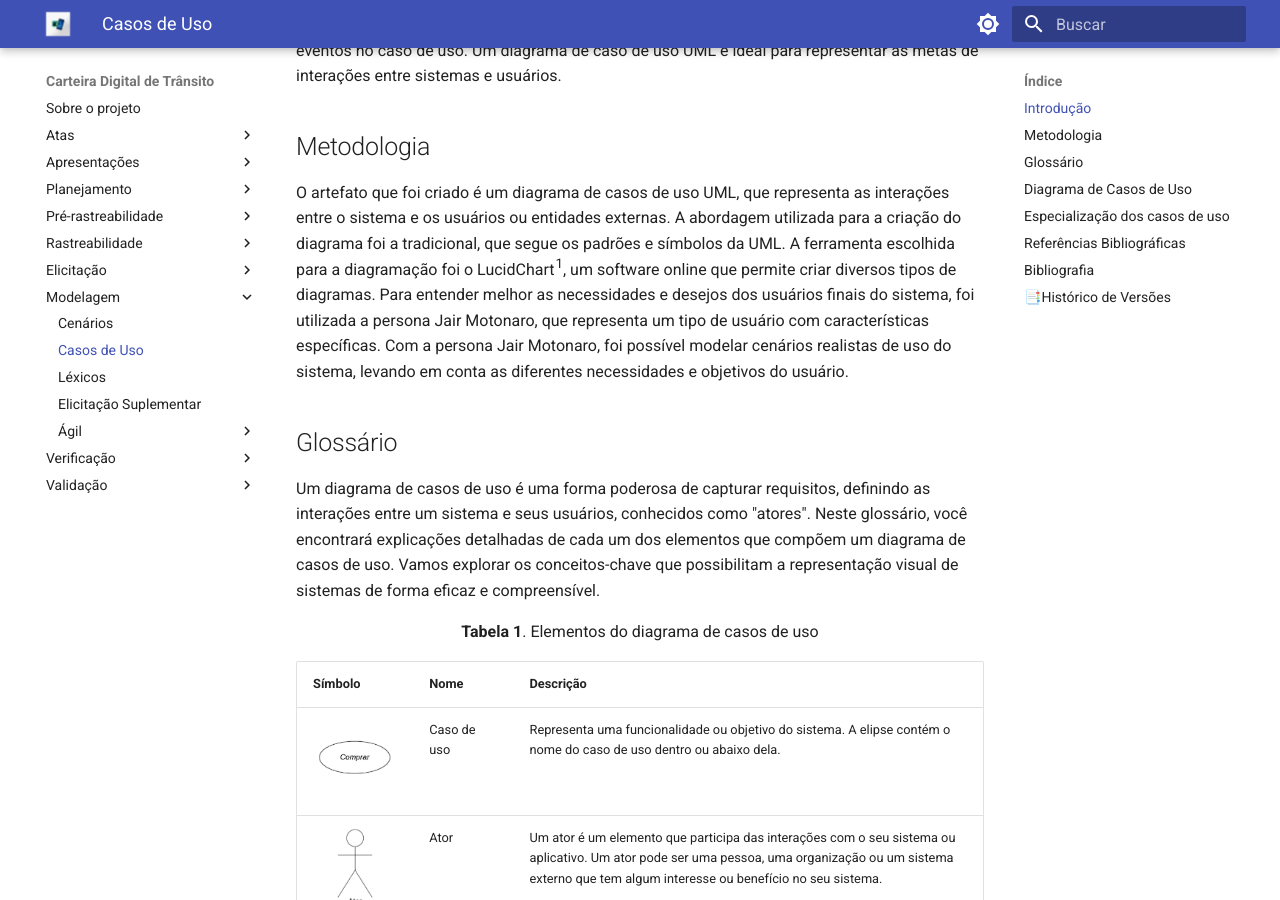
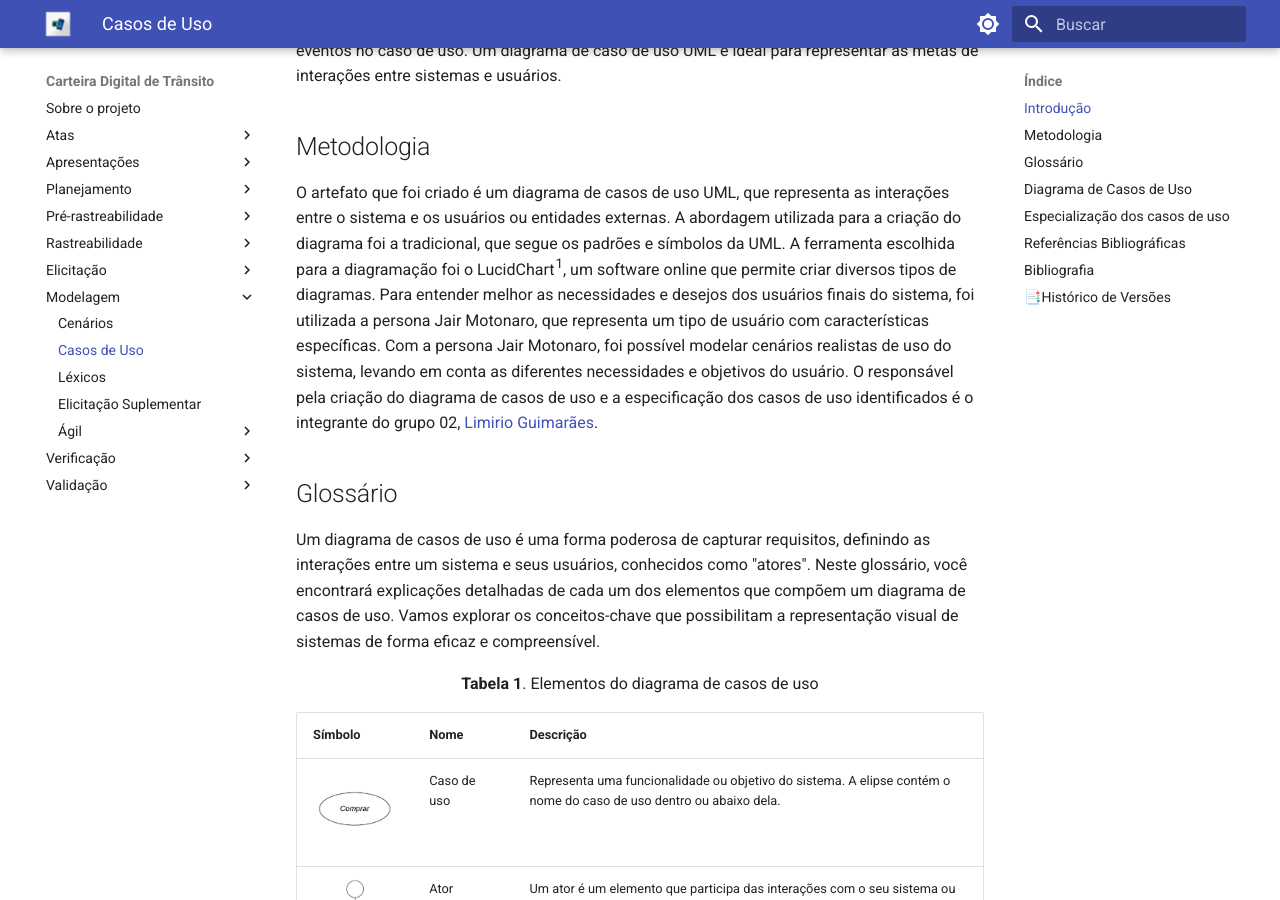
Before and after one commit to Requisitos-de-Software/2023.2-Carteira_Digital_de_Transito, an MkDocs documentation site: the page built from docs/modelagem/casosDeUso.md, in a window 1280 px wide and 900 px high, scrolled down 321 px. Built offline with MkDocs 1.6.1 and Material for MkDocs 9.7.7, drawn with Linux system fonts in a browser that asks for light colours.

Commit message:
Update casosDeUso.md

```diff
--- a/docs/modelagem/casosDeUso.md
+++ b/docs/modelagem/casosDeUso.md
@@ -6,7 +6,7 @@ Um caso de uso é uma forma de representar as interações entre um sistema ou a
 
 ## Metodologia
 
-O artefato que foi criado é um diagrama de casos de uso UML, que representa as interações entre o sistema e os usuários ou entidades externas. A abordagem utilizada para a criação do diagrama foi a tradicional, que segue os padrões e símbolos da UML. A ferramenta escolhida para a diagramação foi o LucidChart^1^, um software online que permite criar diversos tipos de diagramas. Para entender melhor as necessidades e desejos dos usuários finais do sistema, foi utilizada a persona Jair Motonaro, que representa um tipo de usuário com características específicas. Com a persona Jair Motonaro, foi possível modelar cenários realistas de uso do sistema, levando em conta as diferentes necessidades e objetivos do usuário.
+O artefato que foi criado é um diagrama de casos de uso UML, que representa as interações entre o sistema e os usuários ou entidades externas. A abordagem utilizada para a criação do diagrama foi a tradicional, que segue os padrões e símbolos da UML. A ferramenta escolhida para a diagramação foi o LucidChart^1^, um software online que permite criar diversos tipos de diagramas. Para entender melhor as necessidades e desejos dos usuários finais do sistema, foi utilizada a persona Jair Motonaro, que representa um tipo de usuário com características específicas. Com a persona Jair Motonaro, foi possível modelar cenários realistas de uso do sistema, levando em conta as diferentes necessidades e objetivos do usuário. O responsável pela criação do diagrama de casos de uso e a especificação dos casos de uso identificados é o integrante do grupo 02, [Limirio Guimarães](https://github.com/LimirioGuimaraes).
 
 ## Glossário
 
```
